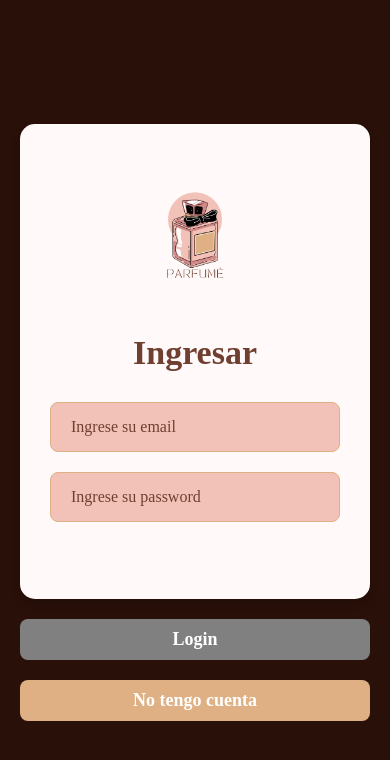
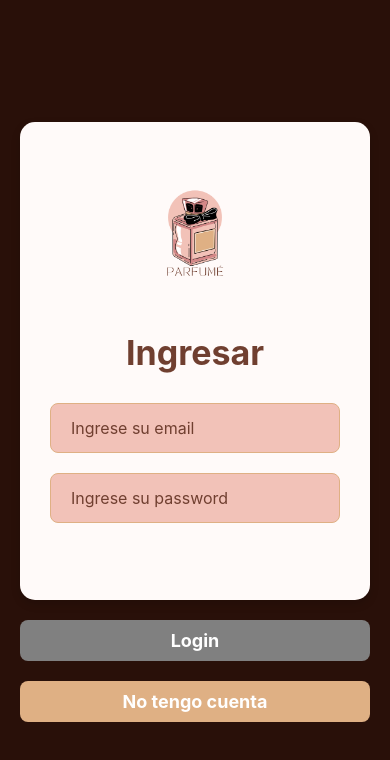
Before and after one commit to feli-qm/pro3-tt-rn-fbqm, a React Native app: screen /Users in a window 390 px wide. Shown: the top 760 px of the page. Built offline with nearby package versions, Linux system fonts and the light colour scheme; no server answers.

Commit message:
Cambios en los estilos

```diff
--- a/src/screens/Login.js
+++ b/src/screens/Login.js
@@ -138,7 +138,6 @@ const styles = StyleSheet.create({
   },
   title: {
     fontSize: 34,
-    fontFamily: 'Playfair Display',
     fontWeight: 'bold',
     color: '#703f30',
     textAlign: 'center',
@@ -149,7 +148,6 @@ const styles = StyleSheet.create({
     width: '100%',
     paddingHorizontal: 20,
     fontSize: 16,
-    fontFamily: 'Playfair Display',
     borderWidth: 1,
     borderColor: '#dfb084',
     borderRadius: 8,
@@ -172,7 +170,6 @@ const styles = StyleSheet.create({
     color: '#fff',
     fontWeight: 'bold',
     fontSize: 18,
-    fontFamily: 'Playfair Display',
   },
   buttonRedirect: {
     backgroundColor: '#dfb084',
--- a/src/screens/Register.js
+++ b/src/screens/Register.js
@@ -104,7 +104,7 @@ handleDisabled = () => {
 
           <TextInput style={styles.input}
             keyboardType='default'
-            placeholder='Ingrese su contrasena'
+            placeholder='Ingrese su contraseña'
             secureTextEntry={true}
             onChangeText={text => {
               this.handleDisabled()
@@ -160,7 +160,6 @@ const styles = StyleSheet.create({
   },
   title: {
     fontSize: 34,
-    fontFamily: 'Playfair Display',
     fontWeight: 'bold',
     color: '#703f30',
     textAlign: 'center',
@@ -171,7 +170,6 @@ const styles = StyleSheet.create({
     width: '100%',
     paddingHorizontal: 20,
     fontSize: 16,
-    fontFamily: 'Playfair Display',
     borderWidth: 1,
     borderColor: '#dfb084',
     borderRadius: 8,
@@ -194,7 +192,6 @@ const styles = StyleSheet.create({
     color: '#fff',
     fontWeight: 'bold',
     fontSize: 18,
-    fontFamily: 'Playfair Display',
   },
   buttonRedirect: {
     backgroundColor: '#dfb084',
--- a/src/screens/Users.js
+++ b/src/screens/Users.js
@@ -66,9 +66,8 @@ export default class Users extends Component {
                         keyExtractor={(item) => item.id}
                         renderItem={({ item }) => (
                                 <View style={styles.userContainer}>
-                                    <Text>Email: {item.data.email}</Text>
+                                    <Text style={styles.email}>Email: {item.data.email}</Text>
                                     <Text>Username: {item.data.userName}</Text>
-                                    <Text>Created At: {item.data.createdAt}</Text>
                                 </View>
                             )
                         }
@@ -108,6 +107,11 @@ const styles = StyleSheet.create({
         color: '#703f30',
         margin: 10,
     },
+    email: {
+        fontSize: 14,
+        fontWeight: 'bold',
+        color: '#703f30',
+    },
     input: {
       height: 50,
       width: '100%',
```
Lines whose indentation alone changed are shown as unchanged.
